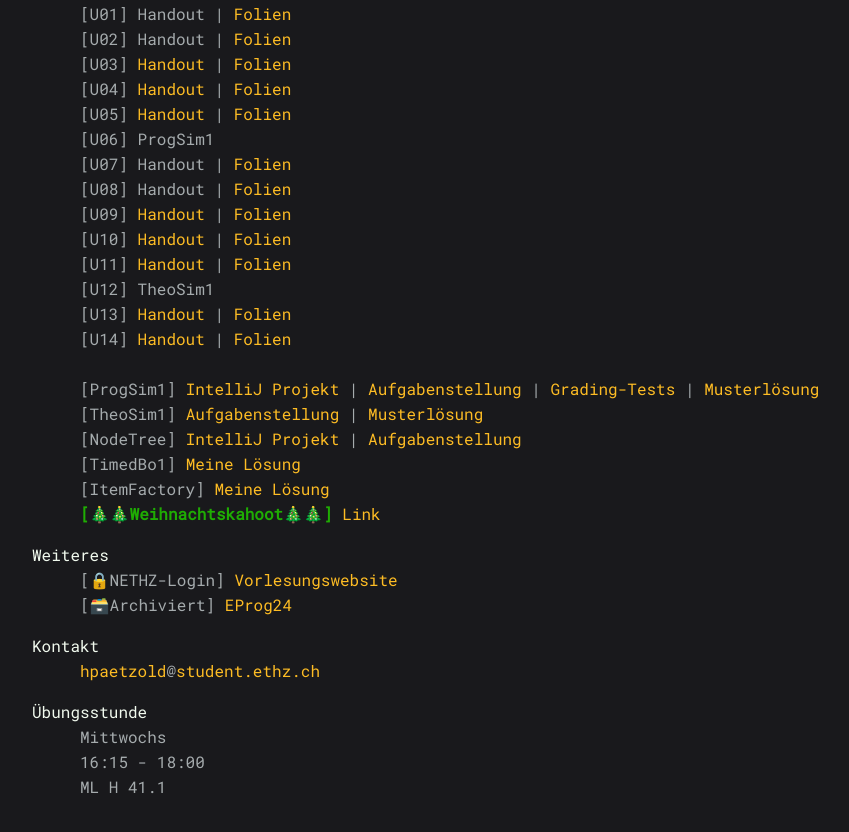
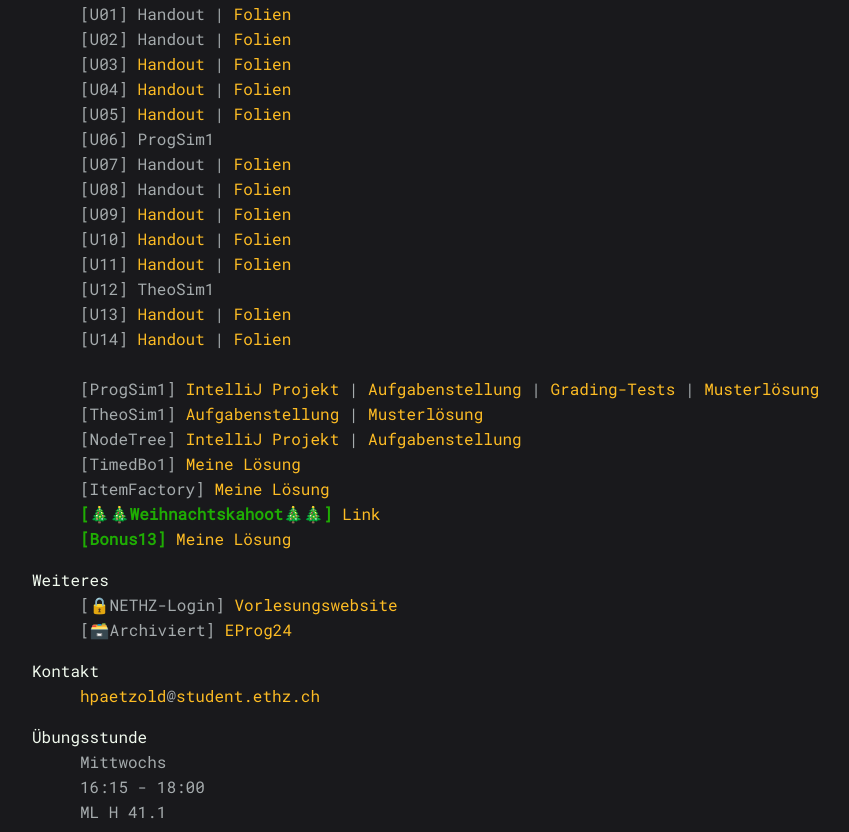
Before and after one commit to HenrikPaetzold/HenrikPaetzold.github.io, a plain HTML site: page index.html in a window 1280 px wide. Shown: the part 487-1319 px from the top of the page, without its empty margins (60-909 px from the left). Before the commit the page ends 1294 px from the top, so only its background shows below. Drawn offline with Linux system fonts and the light colour scheme.

Commit message:
add bonus 13 sol

```diff
--- a/index.html
+++ b/index.html
@@ -115,6 +115,9 @@
                         <li>
                             <span class="pulsating-text green">[🎄🎄Weihnachtskahoot🎄🎄]</span> <a target="_blank" rel="noopener noreferrer" href="https://create.kahoot.it/details/19c77801-a62d-4aad-bcb5-9cc9fa47b38f?drawer=">Link</a>
                         </li>
+                        <li>
+                            <span class="pulsating-text green">[Bonus13]</span> <a target="_blank" rel="noopener noreferrer" href="downloads/eprog25/additional_material/u13-bonus.zip">Meine Lösung</a>
+                        </li>
                     </ul>
 
 
```
Also changed, not shown: 2 other files.
